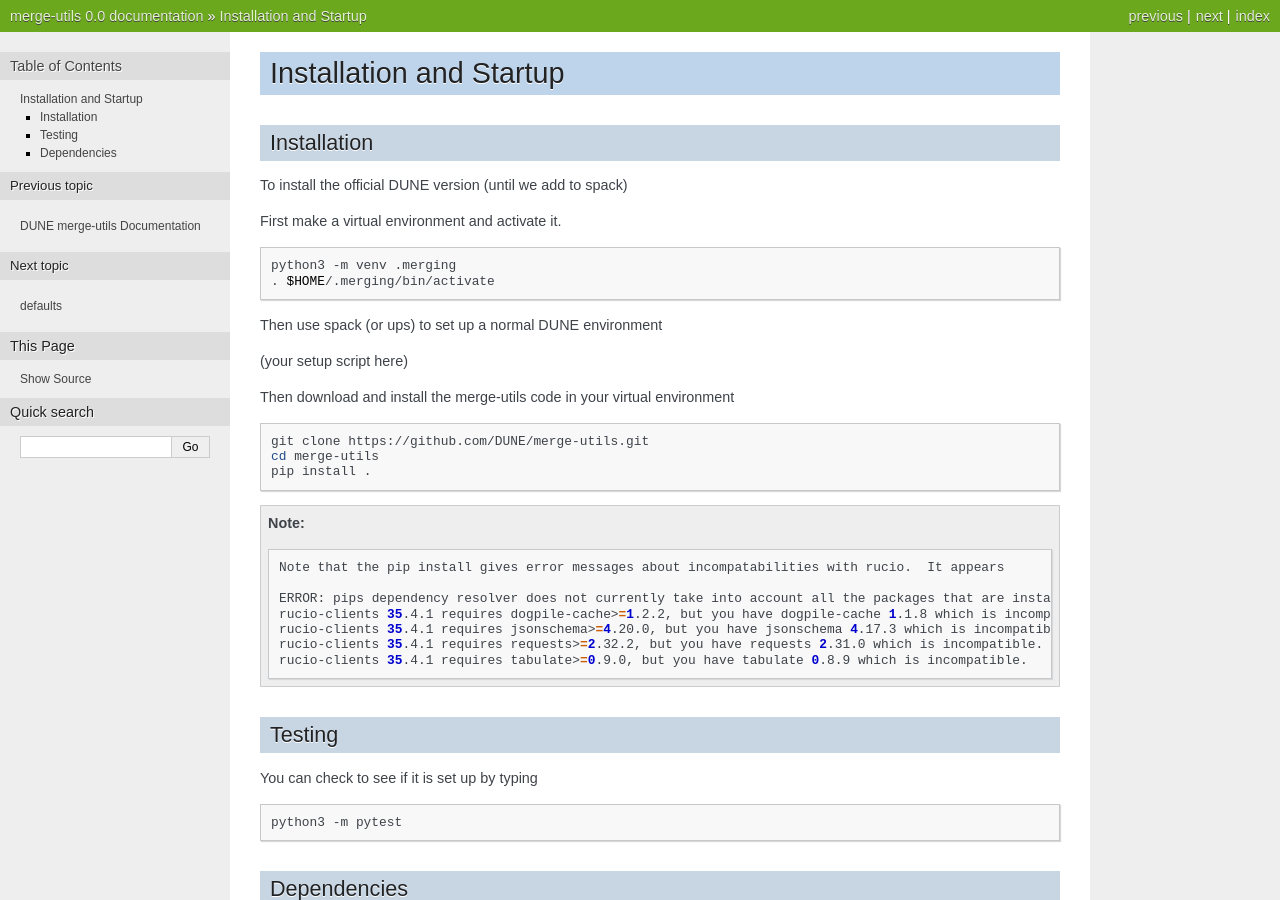
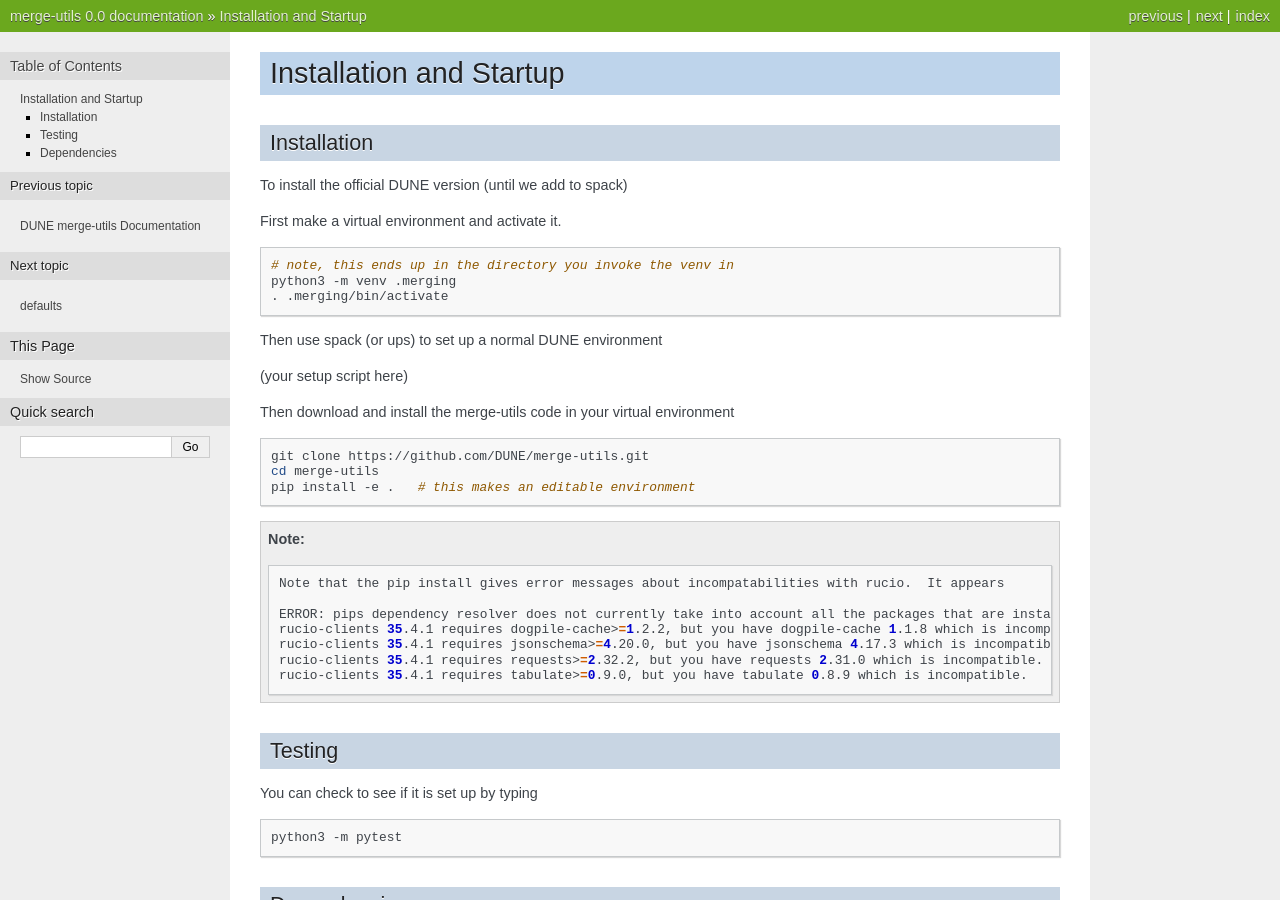
Before and after one commit to hschellman/merge-utils-test, a Sphinx documentation site: the page built from docs/source/startup.rst, in a window 1280 px wide and 900 px high. Built offline with Sphinx 7.4.7, drawn with Linux system fonts in a browser that asks for light colours.

Commit message:
small changes to docs

```diff
--- a/docs/source/startup.rst
+++ b/docs/source/startup.rst
@@ -10,8 +10,9 @@ First make a virtual environment and activate it.
 
 .. code-block:: bash
 
+    # note, this ends up in the directory you invoke the venv in
     python3 -m venv .merging
-    . $HOME/.merging/bin/activate
+    . .merging/bin/activate
 
 Then use spack (or ups) to set up a normal DUNE environment
 
@@ -23,7 +24,7 @@ Then download and install the merge-utils code in your virtual environment
 
     git clone https://github.com/DUNE/merge-utils.git
     cd merge-utils
-    pip install .
+    pip install -e .   # this makes an editable environment
 
 .. note::
 
```
Also changed, not shown: 1 other file.
